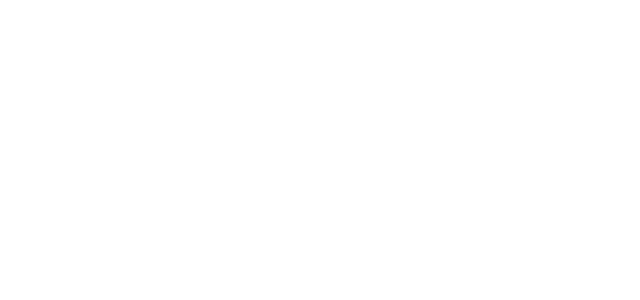
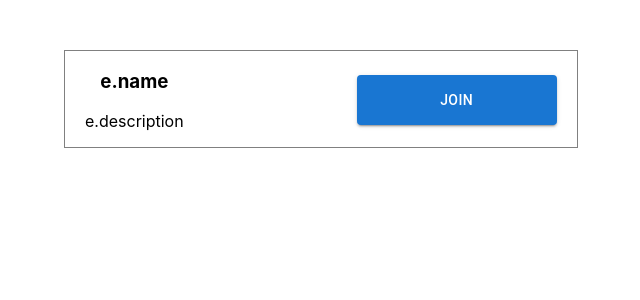
Before and after one commit to Gourav135/Book-Club-Frontend, a React (Create React App) app: page /AllRoom in a window 1280 px wide. Before the commit this address had no page. Shown: the top 300 px of the page, without its empty margins (0-640 px from the left). Built offline with nearby package versions, Linux system fonts and the light colour scheme.

Commit message:
complete

```diff
--- a/src/AllRoutes/AllRoutes.jsx
+++ b/src/AllRoutes/AllRoutes.jsx
@@ -1,10 +1,16 @@
 import {  Route, Routes } from "react-router-dom"
 import {Home} from "../components/Home/Home"
+import {Books} from "../components/Books/Books"
+import { UserRoom } from "../components/UserRoom/UserRoom";
+import { AllRoom } from "../components/AllRoom/AllRoom";
 
 export const AllRoutes = () => {
     return (
         <Routes>
             <Route path="/" element={<Home/>}/>
+            <Route path="/Books" element={<Books/>}/>
+            <Route path="/UserRoom" element={<UserRoom/>}/>
+            <Route path="/AllRoom" element={<AllRoom/>}/>
         </Routes>
     )
 }
--- /dev/null
+++ b/src/components/AllRoom/AllRoom.css
@@ -0,0 +1,25 @@
+.user-room{
+    display: grid;
+    grid-template-columns: repeat(2,1fr);
+    gap:15px;
+    width: 90%;
+    margin: auto;
+    margin-top:50px;
+}
+.flex-div1{
+    display: flex;
+    justify-content:space-between;
+}
+.flex-div1>:nth-child(1){
+    margin-left:20px;
+}
+.flex-div1>:nth-child(2){
+    display: flex;
+    align-items:center;
+    margin-right:20px;
+}
+.user-room>div{
+    width: 90%;
+    min-height:50px;
+    border: 1px solid gray;
+}
--- /dev/null
+++ b/src/components/AllRoom/AllRoom.jsx
@@ -0,0 +1,20 @@
+import "./AllRoom.css";
+import Button from '@mui/material/Button';
+
+export const AllRoom = () => {
+
+
+    return (
+        <div className="user-room">
+            <div className="flex-div1">
+                <div>
+                    <h3>{"e.name"}</h3>
+                    <p>{"e.description"}</p>
+                </div>
+                <div>
+                <Button id="join-room1" variant="contained">Join</Button>
+                </div>
+            </div>
+        </div>
+    )
+}
--- /dev/null
+++ b/src/components/Books/Books.css
@@ -0,0 +1,85 @@
+.Main-div1{
+    width: 90%;
+    margin: auto;
+    margin-top:50px;
+}
+.upper-div{
+    margin: auto;
+    display: flex;
+    justify-content:space-around;
+    padding:30px 0px;
+    background-color:rgb(233, 166, 43);
+    border-radius:10px;
+}
+.upper-div>:nth-child(1){
+    height: 500px;
+    width: 30%;
+    border-radius:10px;
+}
+#book-img{
+    width: 100%;
+    height: 100%;
+    border-radius:10px;
+}
+.upper-div>:nth-child(2){
+    width: 50%;
+    height: 500px;
+    background-color:rgb(109, 109, 219);
+    border-radius:10px;
+}
+#title1{
+    font-size:40px;
+    font-weight: 700;
+}
+#description{
+    font-size:25px;
+    font-family: sans-serif;
+}
+.lower-div>:nth-child(1){
+    display:flex;
+    justify-content:space-between;
+}
+#create-room1{
+    width: 160px;
+    height: 55px;
+    font-size: 20px;
+    background-color: #1976d2;
+    color: white;
+}
+#rooms-div{
+    margin:50px 0px;
+    display: grid;
+    grid-template-columns: repeat(2,1fr);
+    gap:20px;
+}
+#input-name{
+    width: 40%;
+    height:50px;
+    font-size: 25px;
+}
+#input-description{
+    width: 40%;
+    height:50px;
+    font-size: 25px;
+}
+.create-room-div{
+    border: solid;
+    display:flex;
+    justify-content: space-between;
+    min-height:50px;
+    border: 1px solid gray;
+}
+#join-room1{
+    width: 200px;
+    height: 50px;
+    margin-top:1%;
+}
+.create-room-div>:nth-child(1)>p{
+    font-size:18px;
+    margin-left: 30px;
+}
+.create-room-div>:nth-child(2){
+    display: flex;
+    align-items: center;
+    margin-right: 20px;
+}
--- /dev/null
+++ b/src/components/Books/Books.jsx
@@ -0,0 +1,64 @@
+import "./Books.css"
+import Button from '@mui/material/Button';
+import {useState, useEffect} from "react";
+
+export const Books = () => {
+
+    const [createRoom,setCreateRoom] = useState({
+        name:"",
+        description:""
+    });
+    const [room,setRoom] = useState([]);
+
+    function handleChange(e){
+        const {name,value} = e.target;
+        setCreateRoom({
+            ...createRoom,
+            [name]:value
+        })
+    }
+
+    function handleSubmit(e){
+        e.preventDefault();
+        setRoom([...room,createRoom])
+        console.log(room)
+    }
+
+
+    return (
+        <div className="Main-div1">
+            <div className="upper-div">
+                <div>
+                    <img id="book-img" src="" alt="" />
+                </div>
+                <div>
+                    <p id="title1">Title</p>
+                    <p id="description">dsadadfdsfdsfdsfdsfsdfsdfdsfsdfdsfdsfds</p>
+                </div>
+            </div>
+            <br />
+            <div className="lower-div">
+                <form onSubmit={handleSubmit}>
+                    <input name="name" value={createRoom.name} placeholder="Name of the Room" onChange={handleChange} id="input-name" type="text" />
+                    <input name="description" value={createRoom.description} placeholder="Description of the Room" onChange={handleChange} id="input-description" type="text" />
+                    <input value="Create Room" id="create-room1" type="submit" />
+                </form>
+            <div id="rooms-div">
+                {room.map((e) => {
+                    return (
+                        <div className="create-room-div">
+                            <div>
+                                <h3>{e.name}</h3>
+                                <p>{e.description}</p>
+                            </div>
+                            <div>
+                            <Button id="join-room1" variant="contained">Join</Button>
+                            </div>
+                        </div>
+                    )
+                })}
+            </div>
+            </div>
+        </div>
+    )
+}
--- /dev/null
+++ b/src/components/UserRoom/UserRoom.css
@@ -0,0 +1,25 @@
+.user-room{
+    display: grid;
+    grid-template-columns: repeat(2,1fr);
+    gap:15px;
+    width: 90%;
+    margin: auto;
+    margin-top:50px;
+}
+.flex-div1{
+    display: flex;
+    justify-content:space-between;
+}
+.flex-div1>:nth-child(1){
+    margin-left:20px;
+}
+.flex-div1>:nth-child(2){
+    display: flex;
+    align-items:center;
+    margin-right:20px;
+}
+.user-room>div{
+    width: 90%;
+    min-height:50px;
+    border: 1px solid gray;
+}
--- /dev/null
+++ b/src/components/UserRoom/UserRoom.jsx
@@ -0,0 +1,20 @@
+import "./UserRoom.css";
+import Button from '@mui/material/Button';
+
+export const UserRoom = () => {
+
+
+    return (
+        <div className="user-room">
+            <div className="flex-div1">
+                <div>
+                    <h3>{"e.name"}</h3>
+                    <p>{"e.description"}</p>
+                </div>
+                <div>
+                <Button id="join-room1" variant="contained">Leave</Button>
+                </div>
+            </div>
+        </div>
+    )
+}
```
